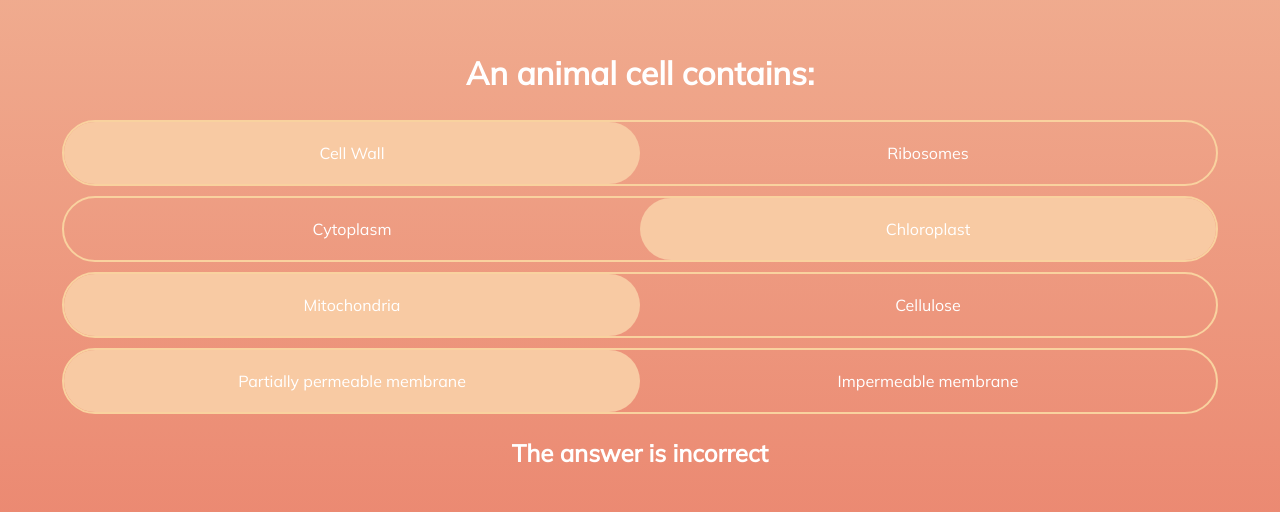
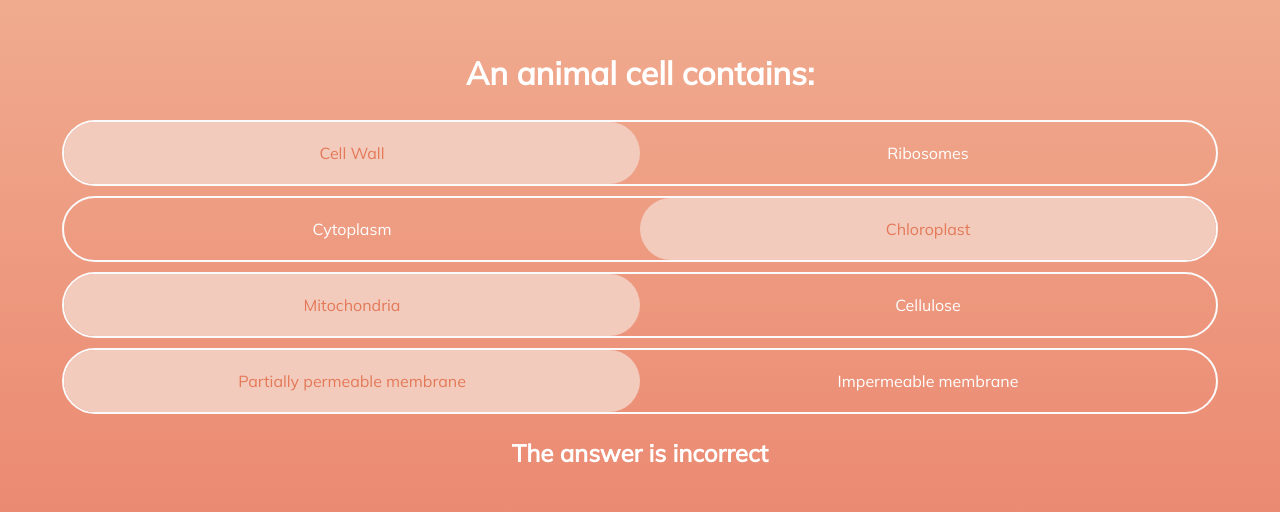
Before and after one commit to MCompton96/toggles, a React (Create React App) app: page / in a window 1280 px wide. Shown: the part 140-652 px from the top of the page. Built offline with nearby package versions, Linux system fonts and the light colour scheme.

Commit message:
Change class setting

```diff
--- a/src/Components/Toggle/Toggle.module.css
+++ b/src/Components/Toggle/Toggle.module.css
@@ -7,6 +7,18 @@
     flex-direction: row;
     justify-content: space-between;
     width: 90%;
+}
+
+.oneBorder {
+    border: 2px solid #FBFBFB;
+}
+
+.twoBorder {
+    border: 2px solid #F9D29F;
+}
+
+.threeBorder {
+    border: 2px solid #FBFBFB;
 }
 
 .button {
@@ -22,6 +34,17 @@
     cursor: pointer;
 }
 
-.chosen {
+.one {
+    background: #F2CBBD;
+    color: #E47958;
+}
+
+.two {
     background: #F8CAA3;
+    color: #9F938B;
 }
+
+.three {
+    background: #A5E7E2;
+    color: #4CAD94;
+}
--- a/src/Components/Toggle/Toggle.tsx
+++ b/src/Components/Toggle/Toggle.tsx
@@ -5,16 +5,17 @@ import styles from './Toggle.module.css';
 interface ToggleProps {
     toggle: IToggle;
     handleChange: (id: string, option: IToggleOption) => void;
+    toggleClass: string;
 }
 
-const Toggle: React.FC<ToggleProps> = ({toggle, handleChange}) => {
+const Toggle: React.FC<ToggleProps> = ({toggle, handleChange, toggleClass}) => {
 
     const handleCss = (chosen: boolean): string => {
-        return `${styles.button} ${chosen ? styles.chosen : null}`;
+        return `${styles.button} ${chosen ? styles[toggleClass] : null}`;
     }
 
     return (
-        <div className={styles.container}>
+        <div className={`${styles.container} ${styles[toggleClass + 'Border']}`}>
             {toggle.options.map(option => (
                 <div
                     className={handleCss(option.selected)}
--- a/src/Components/Toggles/Toggles.tsx
+++ b/src/Components/Toggles/Toggles.tsx
@@ -35,22 +35,23 @@ const Toggles: React.FC<TogglesProps> = props => {
     const calcBackground = (): string => {
         const correctPct = (correct / toggles.length) * 100;
         if (correctPct <= 50) {
-            return styles.one;
+            return 'one';
         } else if (correctPct <= 75) {
-            return styles.two
+            return 'two';
         } else {
-            return styles.three
+            return 'three';
         }
     }
 
     return (
-            <div className={`${styles.container} ${calcBackground()}`}>
+            <div className={`${styles.container} ${styles[calcBackground()]}`}>
                 <h1 className={styles.text}>An animal cell contains:</h1>
                 {toggles.map((toggle, i) => (
                     <Toggle
                         key={i}
                         toggle={toggle}
                         handleChange={handleChange}
+                        toggleClass={calcBackground()}
                     />
                 ))}
                 <h2 className={styles.text}>The answer is {correct / toggles.length === 1 ? 'correct!': 'incorrect'}</h2>
```
Also changed, not shown: 1 other file (tests, documents, lock files or other folders).
